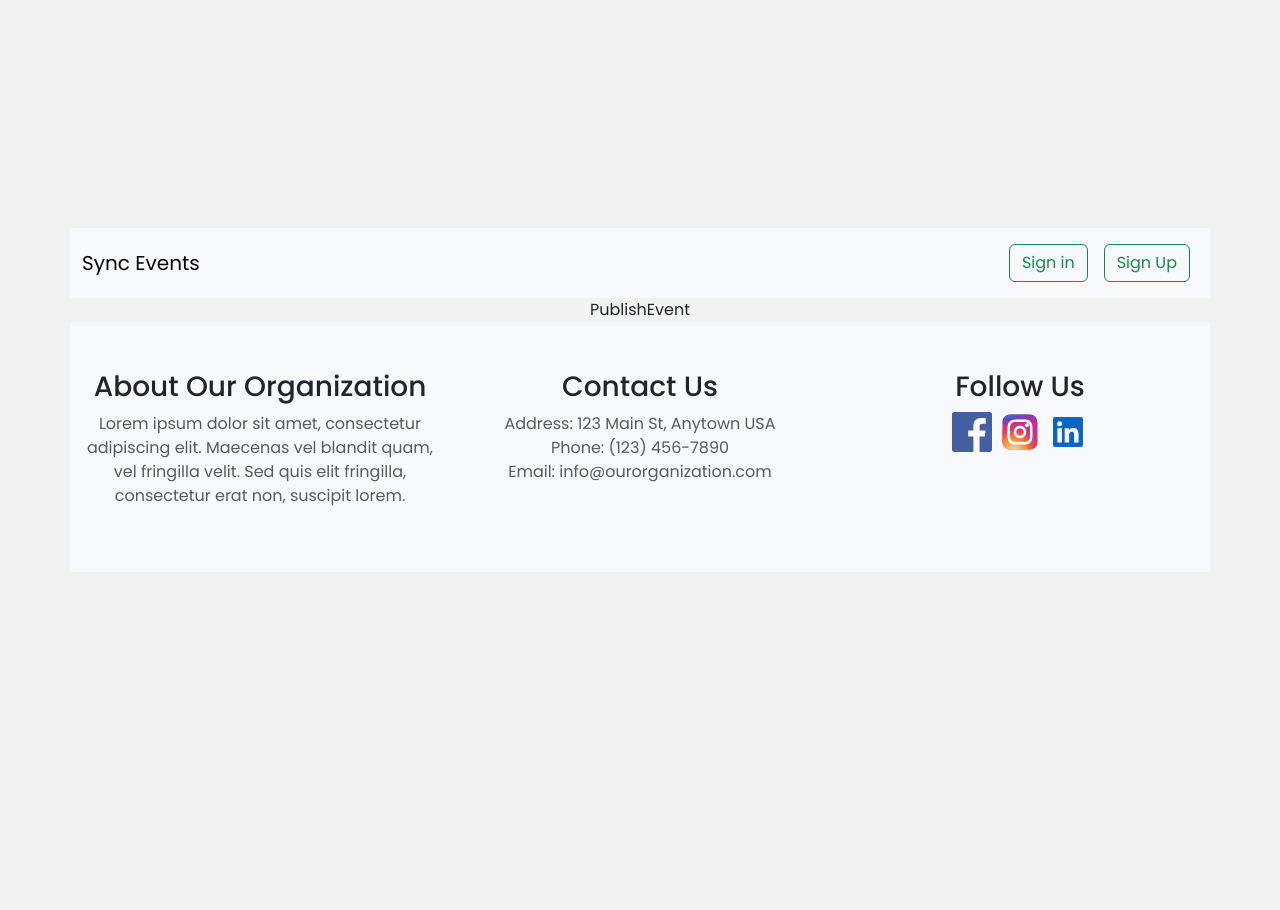
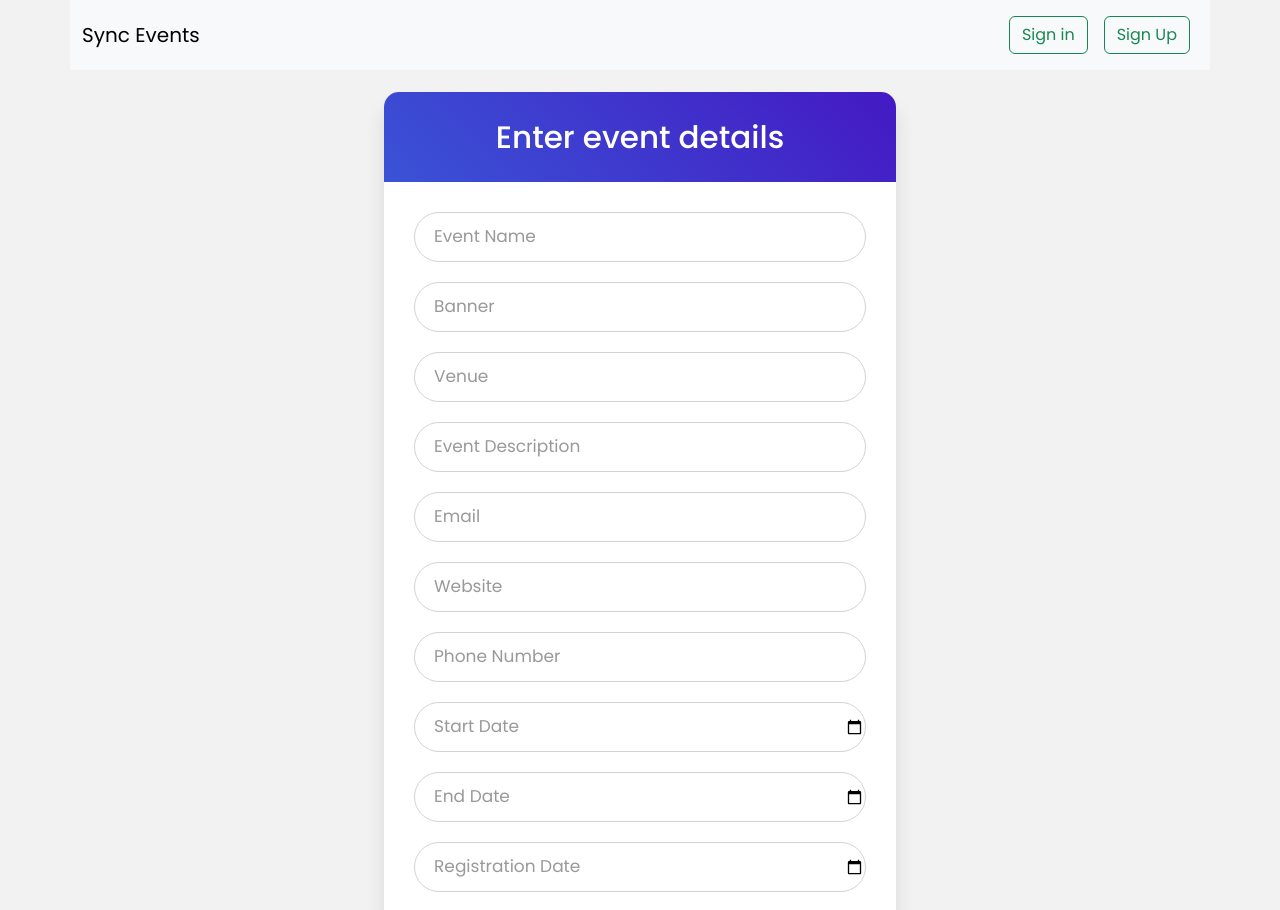
Before and after one commit to Sync-Events/sync-event-frontend, a React (Create React App) app: page /publish-event in a window 1280 px wide. Shown: the top 910 px of the page. Before the commit the page ends 800 px from the top, so only its background shows below. Built offline with nearby package versions, Linux system fonts and the light colour scheme.

Commit message:
publish event

```diff
--- a/src/routes/PublishEvent/PublishEvent.component.jsx
+++ b/src/routes/PublishEvent/PublishEvent.component.jsx
@@ -1,7 +1,139 @@
-import React from 'react'
+import { useState, useEffect } from 'react'
+import '../SignIn//signIn.styles.css'
+import './publishEvent.styles.css'
+import axios from 'axios'
 
-export default function PublishEvent() {
-  return (
-    <div>PublishEvent</div>
-  )
+import { toast } from 'react-toastify';
+
+
+function PublishEvent() {
+
+    const [formData, setFormData] = useState({
+        eventName: "",
+        contact: {email: "", website: "", phoneNo: ""},
+        venue: "",
+        eventDescription: "",
+        eventDates: {start: "", end: ""},
+        banner: "",
+        registrationDates: {start:"", end: ""}
+    })
+
+    const [user, setUser] = useState({
+        token: '',
+        userType: '',
+        id: ''
+    });
+
+    useEffect(() => {
+        const storedUser = localStorage.getItem('user');
+        if (storedUser) {
+            setUser(JSON.parse(storedUser));
+        }
+        // localStorage.setItem('user', JSON.stringify(user));
+    }, []);
+
+
+    const handleChange = (event) => {
+
+        setFormData({
+            ...formData,
+            [event.target.name]: event.target.value,
+        })
+    }
+
+    const handleSubmit = async (event) => {
+        event.preventDefault()
+        try {
+            const response = await axios.post(`${process.env.REACT_APP_BASE_API_URL}/auth/login`, formData);
+            console.log("response");
+            console.log(response.data.data);
+            toast.success("User logined in succefully", {
+                position: "bottom-right",
+                autoClose: 5000,
+                hideProgressBar: false,
+                closeOnClick: true,
+                pauseOnHover: true,
+                draggable: true,
+                progress: undefined,
+                theme: "light",
+            });
+
+            console.log({
+                token: response.data.data.token,
+                userType: response.data.data.userType,
+                id: response.data.data.id
+            });
+            localStorage.setItem('user', {
+                token: response.data.data.token,
+                userType: response.data.data.userType,
+                id: response.data.data.id
+            });
+            window.location.href="/"
+        }
+        catch (error) {
+            console.log(error)
+        }
+        // console.log(formData)
+    }
+
+    return (
+        <div className="conatiner-main">
+            <div className="wrapperme">
+                <div className="titlenew">
+                    Enter event details
+                </div>
+                <form onSubmit={handleSubmit}>
+                    <div className="field">
+                        <input type="text" name="eventName" onChange={handleChange} value={formData.eventName} id="eventName" required />
+                        <label htmlFor="eventName">Event Name</label>
+                    </div>
+                    <div className="field">
+                        <input type="text" name="banner" onChange={handleChange} value={formData.banner} id="banner" required />
+                        <label htmlFor="banner">Banner</label>
+                    </div>
+                    <div className="field">
+                        <input type="text" name="venue" onChange={handleChange} value={formData.venue} id="venue" required />
+                        <label htmlFor="venue">Venue</label>
+                    </div>
+                    <div className="field">
+                        <input type="text" name="eventDescription" onChange={handleChange} value={formData.eventDescription} id="eventDescription" required />
+                        <label htmlFor="eventDescription">Event Description</label>
+                    </div>
+                    <div className="field">
+                        <input type="text" name="contact.email" onChange={handleChange} value={formData.contact.email} id="contact.email" required />
+                        <label htmlFor="contact.email">Email</label>
+                    </div>
+                    <div className="field">
+                        <input type="text" name="contact.website" onChange={handleChange} value={formData.website} id="contact.website" required />
+                        <label htmlFor="contact.website">Website</label>
+                    </div>
+                    <div className="field">
+                        <input type="text" name="contact.phoneNo" onChange={handleChange} value={formData.phoneNo} id="contact.phoneNo" required />
+                        <label htmlFor="contact.phoneNo">Phone Number</label>
+                    </div>
+                    <div className="field">
+                        <input type="date" name="eventDates.start" onChange={handleChange} value={formData.eventDates.start} id="eventDates.start" required />
+                        <label htmlFor="eventDates.start">Start Date</label>
+                    </div>
+                    <div className="field">
+                        <input type="date" name="eventDates.end" onChange={handleChange} value={formData.eventDates.end} id="eventDates.end" required />
+                        <label htmlFor="eventDates.end">End Date</label>
+                    </div>
+                    <div className="field">
+                        <input type="date" name="registrationDates.start" onChange={handleChange} value={formData.registrationDates.start} id="registrationDates.start" required />
+                        <label htmlFor="registrationDates.start">Registration Date</label>
+                    </div>
+                    <div className="field">
+                        <input type="date" name="registrationDates.end" onChange={handleChange} value={formData.registrationDates.end} id="registrationDates.end" required />
+                        <label htmlFor="registrationDates.end">Registration End</label>
+                    </div>
+
+                    <div className="field">
+                        <input type="submit" value="Publish" />
+                    </div>
+                </form>
+            </div>
+        </div>
+    )
 }
+export default PublishEvent
--- /dev/null
+++ b/src/routes/PublishEvent/publishEvent.styles.css
@@ -0,0 +1,6 @@
+input[type=date]:required:invalid::-webkit-datetime-edit {
+    color: transparent;
+}
+input[type=date]:focus::-webkit-datetime-edit {
+    color: black !important;
+}
```
Also changed, not shown: 1 other file (tests, documents, lock files or other folders).
